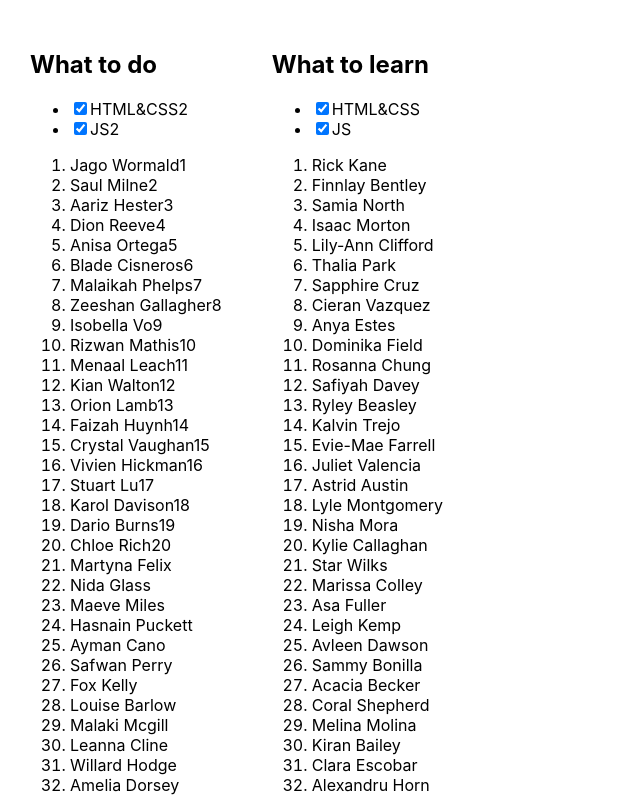
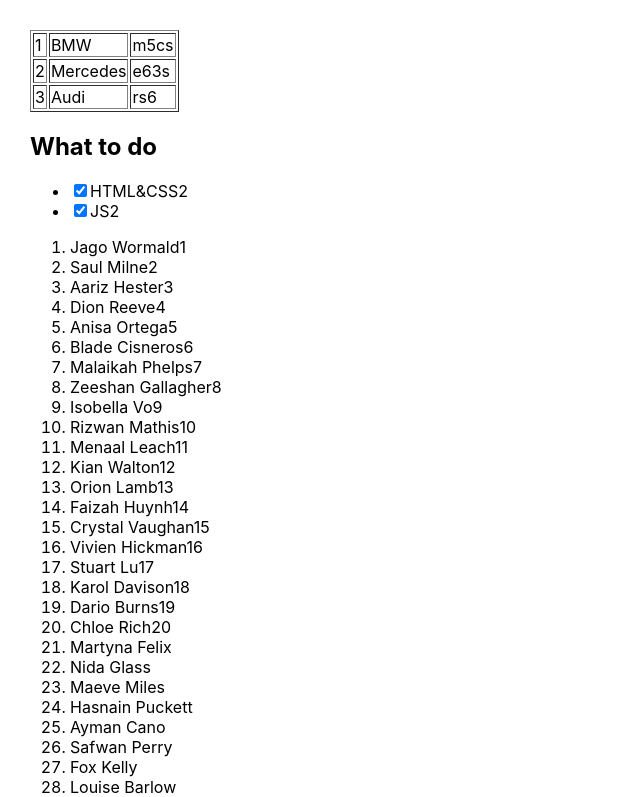
Before and after one commit to TatyanaNem/microTasks, a React (Create React App) app: page / in a window 1280 px wide. Shown: the top 797 px of the page, without its empty margins (0-640 px from the left). Built offline with nearby package versions, Linux system fonts and the light colour scheme.

Commit message:
method MAP added to the component Cars

```diff
--- a/src/App.css
+++ b/src/App.css
@@ -1,6 +1,5 @@
 .App {
   padding: 30px;
-  display: flex;
 }
 
 .App > div {
--- a/src/App.tsx
+++ b/src/App.tsx
@@ -1,8 +1,16 @@
 import React from 'react';
 import './App.css';
 import Todolist from './components/Todolist';
+import Cars from './components/Cars';
 
 function App() {
+    const topCars = [
+        {manufacturer:'BMW', model:'m5cs'},
+        {manufacturer:'Mercedes', model:'e63s'},
+        {manufacturer:'Audi', model:'rs6'}
+    ]
+
+
     const data1 = {
         title: "What to do",
         tasks: [
@@ -119,6 +127,7 @@ function App() {
 
     return (
         <div className="App">
+            <Cars cars={topCars} />
             <Todolist title={data1.title} tasks={data1.tasks} students={data1.students} />
             <Todolist title={data2.title} tasks={data2.tasks} students={data2.students} />
         </div>
--- /dev/null
+++ b/src/components/Cars.tsx
@@ -0,0 +1,30 @@
+import React from 'react';
+
+type CarType = {
+    manufacturer: string
+    model: string
+}
+
+type TopCarsType = {
+    cars: Array<CarType>
+}
+
+
+const Cars = (props: TopCarsType) => {
+    return (
+        <table border={1}>
+            {props.cars.map((el, index) => {
+                return (
+                    <tr>
+                        <td>{index + 1}</td>
+                        <td>{el.manufacturer}</td>
+                        <td>{el.model}</td>
+                    </tr>
+
+                )
+            })}
+        </table>
+    )
+}
+
+export default Cars;
--- a/src/components/Todolist.tsx
+++ b/src/components/Todolist.tsx
@@ -27,9 +27,9 @@ const Todolist = (props: DataType) => {
                 })}
             </ul>
             <ol className="todolist__students">
-                {props.students.map(el => {
+                {props.students.map((el, index) => {
                     return (
-                            <li className="todolist__item">{el}</li>
+                            <li key={index} className="todolist__item">{el}</li>
                     )
                 })}
             </ol>
```
